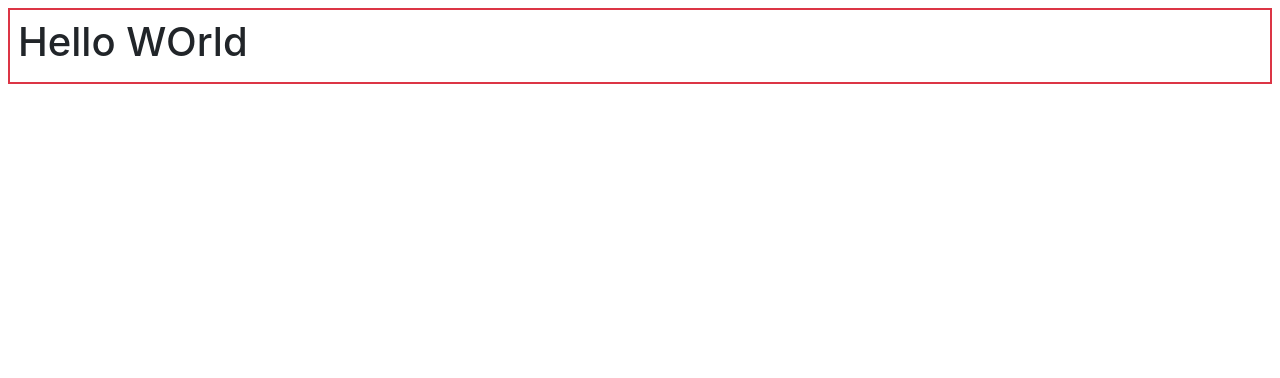
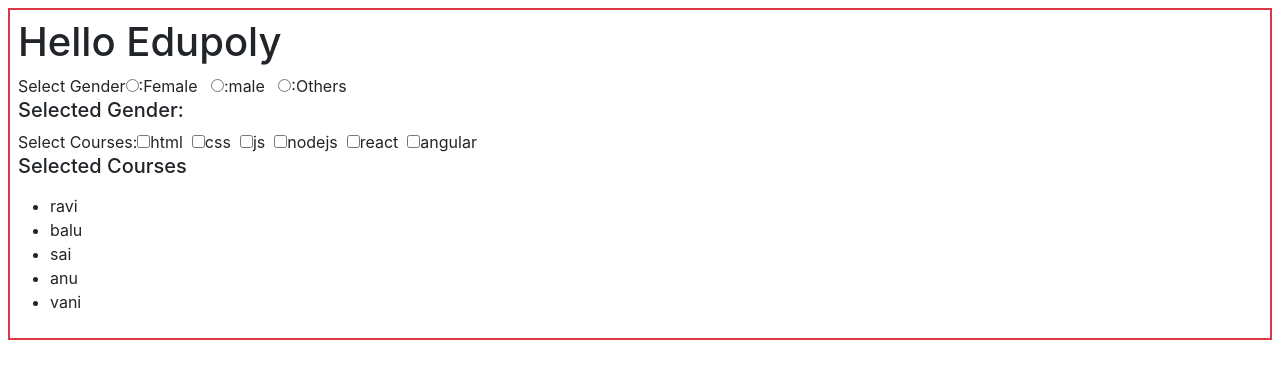
Before and after one commit to edupoly/rb18app, a React (Create React App) app: page / in a window 1280 px wide. Shown: the top 378 px of the page. Built offline with nearby package versions, Linux system fonts and the light colour scheme; the HTML template or start-up script is replaced by a standard one.

Commit message:
event handling1

```diff
--- a/src/App.jsx
+++ b/src/App.jsx
@@ -1,9 +1,60 @@
 import logo from './logo.svg';
 import './App.css';
+import React,{useState} from 'react';
 function App() {
+  var [students,setStudents] = React.useState(['ravi','balu','sai','anu','vani']);
+  var [selectedGender,setSelectedGender] = React.useState(null);
+  var [courses,setCourses] = React.useState([
+    'html','css','js','nodejs','react','angular'
+  ])
+  const [selectCourses, setSelectCourses] = React.useState([])
+  function abc(x){
+    alert(x)
+  }
+  function handleGender(e){
+    setSelectedGender(e.target.value)
+  }
+  function handleCourse(e){
+    if(e.target.checked){
+      setSelectCourses([...selectCourses,e.target.value])
+    }
+    else{
+      var filteredCourses = selectCourses.filter((course)=>{return course!==e.target.value})
+      setSelectCourses([...filteredCourses])
+    }
+  }
   return (
     <div className="border border-2 border-danger p-2 m-2">
-     <h1>Hello WOrld</h1>
+    <h1>Hello Edupoly</h1>
+    <label htmlFor="">Select Gender</label>
+    <input type="radio" name='gender' value='female' onChange={handleGender}/>:Female &nbsp;&nbsp;
+    <input type="radio" name='gender' value='male'  onChange={handleGender}/>:male &nbsp;&nbsp;
+    <input type="radio" name='gender' value='others'  onChange={handleGender}/>:Others &nbsp;&nbsp;
+    <h5>Selected Gender:{selectedGender}</h5>
+    <label>Select Courses:</label>
+
+    <span>
+    {
+      courses.map((course)=>{
+        return <span><input type='checkbox' value={course} onChange={handleCourse}/><label>{course}</label>&nbsp;&nbsp;</span>
+      })
+    }
+    </span>
+    <h5>Selected Courses</h5>
+    <ul>
+      {
+        selectCourses.map((course)=>{
+          return <li>{course}</li>
+        })
+      }
+    </ul>
+     <ul>
+      {
+        students.map((student,i)=>{
+          return <li onClick={()=>{abc(i)}}>{student}</li>
+        })
+      }
+     </ul>
     </div>
   );
 }
```
